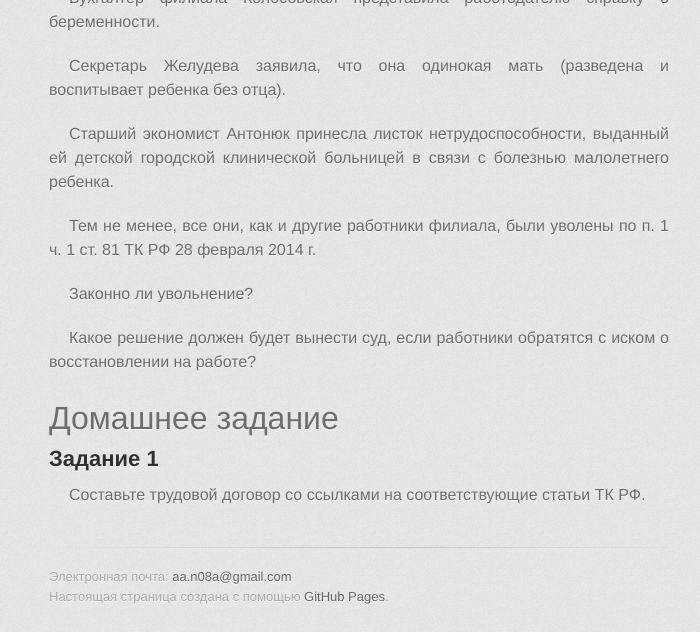
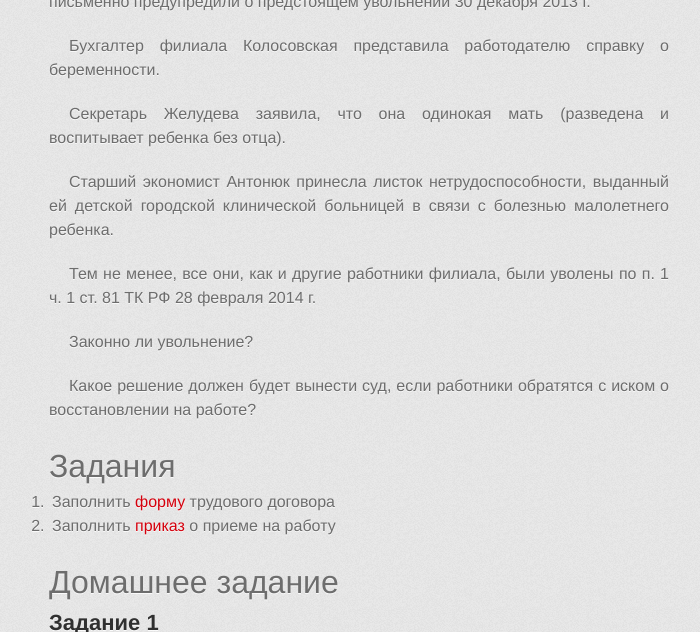
Before and after one commit to a-nova/a-nova.github.io, a Jekyll site: the page built from _tr/5.md, in a window 1280 px wide and 900 px high, scrolled down 3783 px, cut to the strip 0-632 px from the top of the window. Shown: the whole strip, without its empty margins (281-981 px from the left). Built offline with Jekyll 4.4.1, drawn with Linux system fonts in a browser that asks for light colours; some web fonts are replaced.

Commit message:
лекция, договор, приказ

```diff
--- a/_tr/5.md
+++ b/_tr/5.md
@@ -176,6 +178,12 @@
 Какое решение должен будет вынести суд, если работники обратятся с иском о
 восстановлении на работе?
 
+
+# Задания
+
+1. Заполнить [форму](./5/Td.doc) трудового договора
+2. Заполнить [приказ](./5/Prikaz_O_Prieme_Na_Rabotu.docx) о приеме на работу
+
 # Домашнее задание #
 
 ## Задание 1 ##
```
Also changed, not shown: other parts of _tr/5.md (+2 -0 lines), 3 other files.
